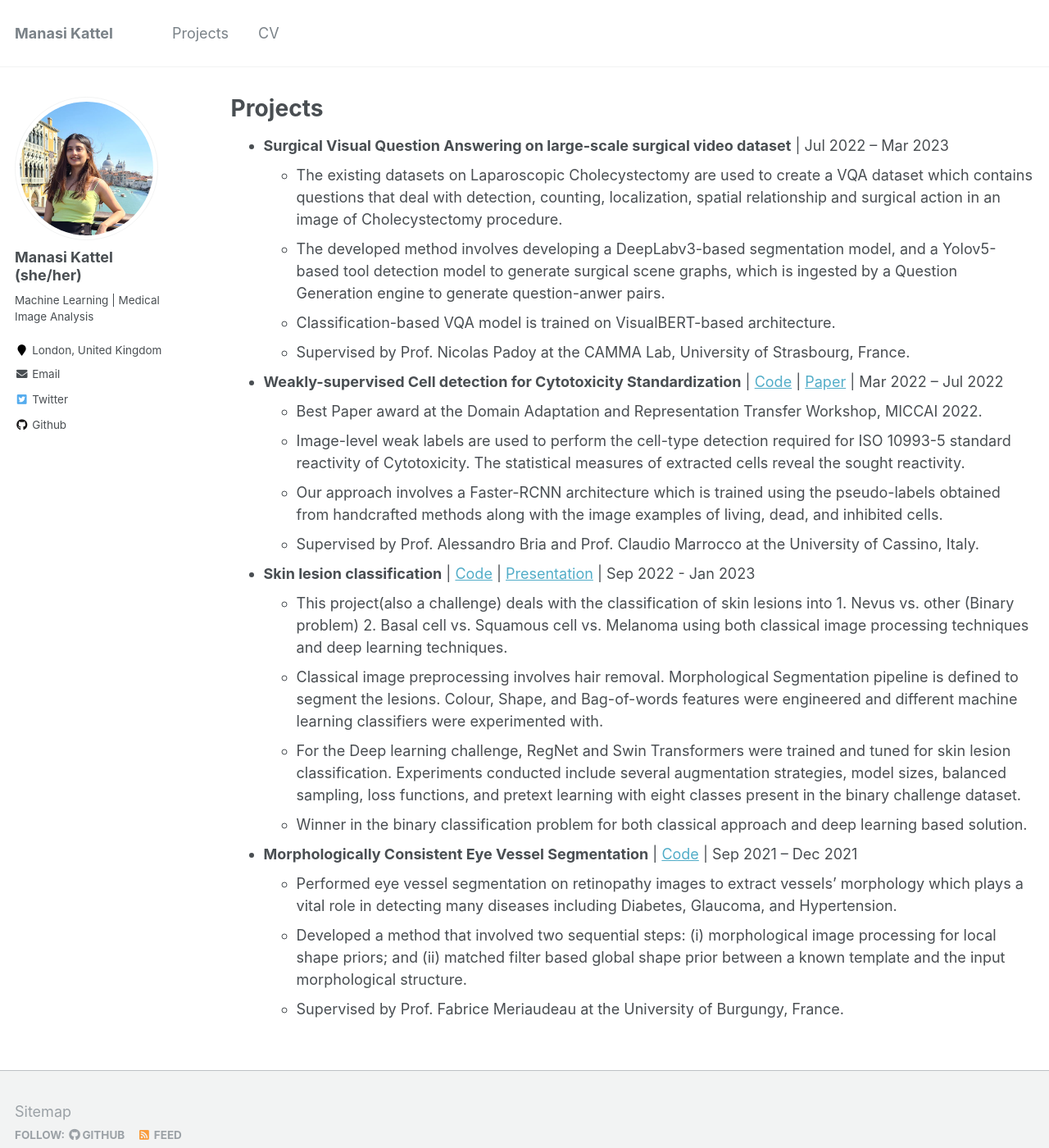
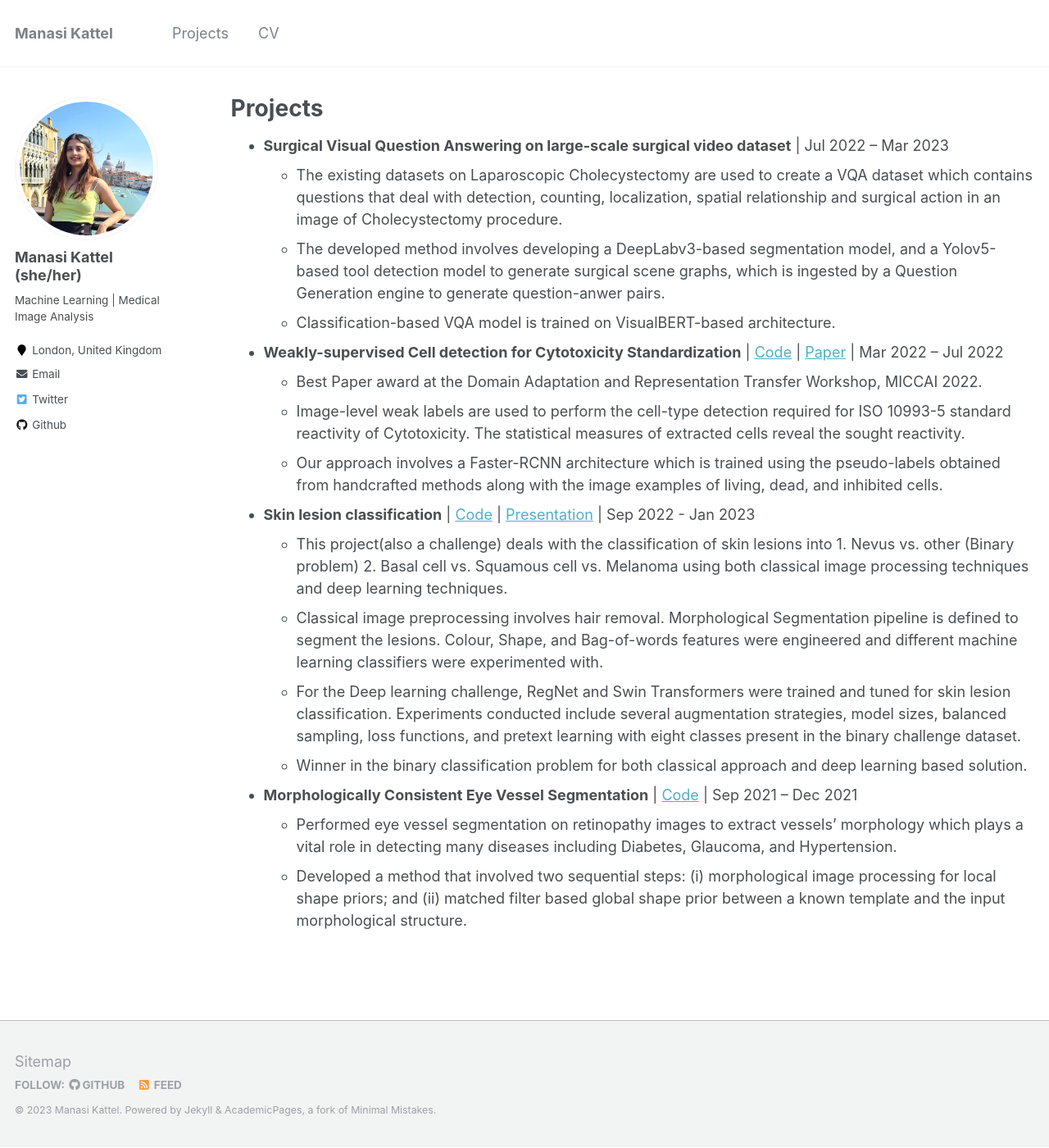
Before and after one commit to manasikattel/manasikattel.github.io, a Jekyll site: the page built from _pages/projects.md, in a window 1280 px wide and 1400 px high. Shown: the whole window at 82% size. Built offline with Jekyll 4.4.1, drawn with Linux system fonts in a browser that asks for light colours.

Commit message:
formatting

```diff
--- a/_pages/projects.md
+++ b/_pages/projects.md
@@ -13,7 +13,6 @@
 detection model to generate surgical scene graphs, which is ingested by a Question Generation engine to generate
 question-anwer pairs.
   * Classification-based VQA model is trained on VisualBERT-based architecture.
-  * Supervised by Prof. Nicolas Padoy at the CAMMA Lab, University of Strasbourg, France.
 
 * **Weakly-supervised Cell detection for Cytotoxicity Standardization** \| [Code](https://github.com/manasikattel/SISSI) \| [Paper](https://link.springer.com/chapter/10.1007/978-3-031-16852-9_10) \| Mar 2022 – Jul 2022
   * Best Paper award at the Domain Adaptation and Representation Transfer Workshop, MICCAI 2022.
@@ -21,7 +20,6 @@
 Cytotoxicity. The statistical measures of extracted cells reveal the sought reactivity.
   * Our approach involves a Faster-RCNN architecture which is trained using the pseudo-labels obtained from
 handcrafted methods along with the image examples of living, dead, and inhibited cells.
-  * Supervised by Prof. Alessandro Bria and Prof. Claudio Marrocco at the University of Cassino, Italy.
 
 * **Skin lesion classification** \| [Code](https://github.com/manasikattel/skin-lesion-cad) \| [Presentation](/files/CAD_presentation.pdf) \| Sep 2022 - Jan 2023
   * This project(also a challenge) deals with the classification of skin lesions into 1. Nevus vs. other (Binary problem) 2. Basal cell vs. Squamous cell vs. Melanoma using both classical image processing techniques and deep learning techniques.
@@ -35,4 +33,3 @@
 in detecting many diseases including Diabetes, Glaucoma, and Hypertension.
   * Developed a method that involved two sequential steps: (i) morphological image processing for local shape priors;
 and (ii) matched filter based global shape prior between a known template and the input morphological structure.
-  * Supervised by Prof. Fabrice Meriaudeau at the University of Burgungy, France.
```
